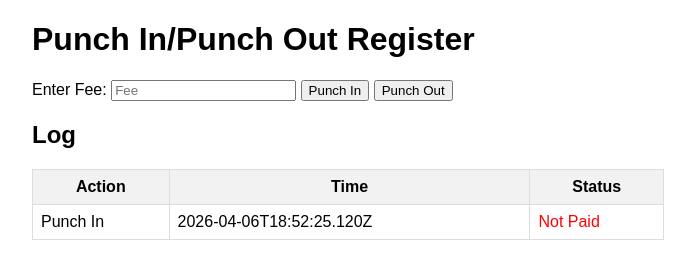
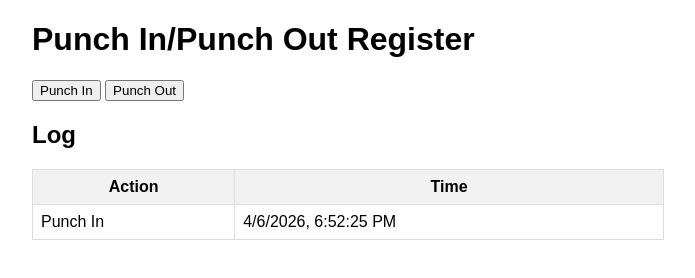
Before and after one commit to iramkumon/Register1, a plain HTML site: page index.html in a window 1280 px wide. Both pictures are taken after a click on the button "Punch In". Shown: the whole page, without its empty margins (292-987 px from the left). Drawn offline with Linux system fonts and the light colour scheme.

Commit message:
Updated index.html to remove fee input section and status column

```diff
--- a/index.html
+++ b/index.html
@@ -8,15 +8,11 @@
         table { width: 100%; border-collapse: collapse; }
         th, td { border: 1px solid #ddd; padding: 8px; }
         th { background-color: #f2f2f2; }
-        .paid { color: green; }
-        .not-paid { color: red; }
     </style>
 </head>
 <body>
     <div class="container">
         <h1>Punch In/Punch Out Register</h1>
-        <label for="fee">Enter Fee:</label>
-        <input type="number" id="fee" placeholder="Fee"/>
         <button id="punchInBtn">Punch In</button>
         <button id="punchOutBtn">Punch Out</button>
         <h2>Log</h2>
@@ -24,7 +20,6 @@
             <tr>
                 <th>Action</th>
                 <th>Time</th>
-                <th>Status</th>
             </tr>
         </table>
     </div>
@@ -34,29 +29,26 @@
         let logData = JSON.parse(localStorage.getItem('logData')) || [];
 
         function updateTable() {
-            logTable.innerHTML = '<tr><th>Action</th><th>Time</th><th>Status</th></tr>';
+            logTable.innerHTML = '<tr><th>Action</th><th>Time</th></tr>';
             logData.forEach(entry => {
                 const row = logTable.insertRow();
                 const actionCell = row.insertCell(0);
                 const timeCell = row.insertCell(1);
-                const statusCell = row.insertCell(2);
                 actionCell.innerHTML = entry.action;
                 timeCell.innerHTML = entry.time;
-                statusCell.innerHTML = entry.paid ? '<span class="paid">Paid</span>' : '<span class="not-paid">Not Paid</span>';
             });
         }
 
         document.getElementById('punchInBtn').onclick = function () {
-            const fee = document.getElementById('fee').value;
-            const time = new Date().toISOString();
-            logData.push({ action: 'Punch In', time: time, paid: fee > 0 });
+            const time = new Date().toLocaleString();
+            logData.push({ action: 'Punch In', time: time });
             localStorage.setItem('logData', JSON.stringify(logData));
             updateTable();
         };
 
         document.getElementById('punchOutBtn').onclick = function () {
-            const time = new Date().toISOString();
-            logData.push({ action: 'Punch Out', time: time, paid: false });
+            const time = new Date().toLocaleString();
+            logData.push({ action: 'Punch Out', time: time });
             localStorage.setItem('logData', JSON.stringify(logData));
             updateTable();
         };
```
